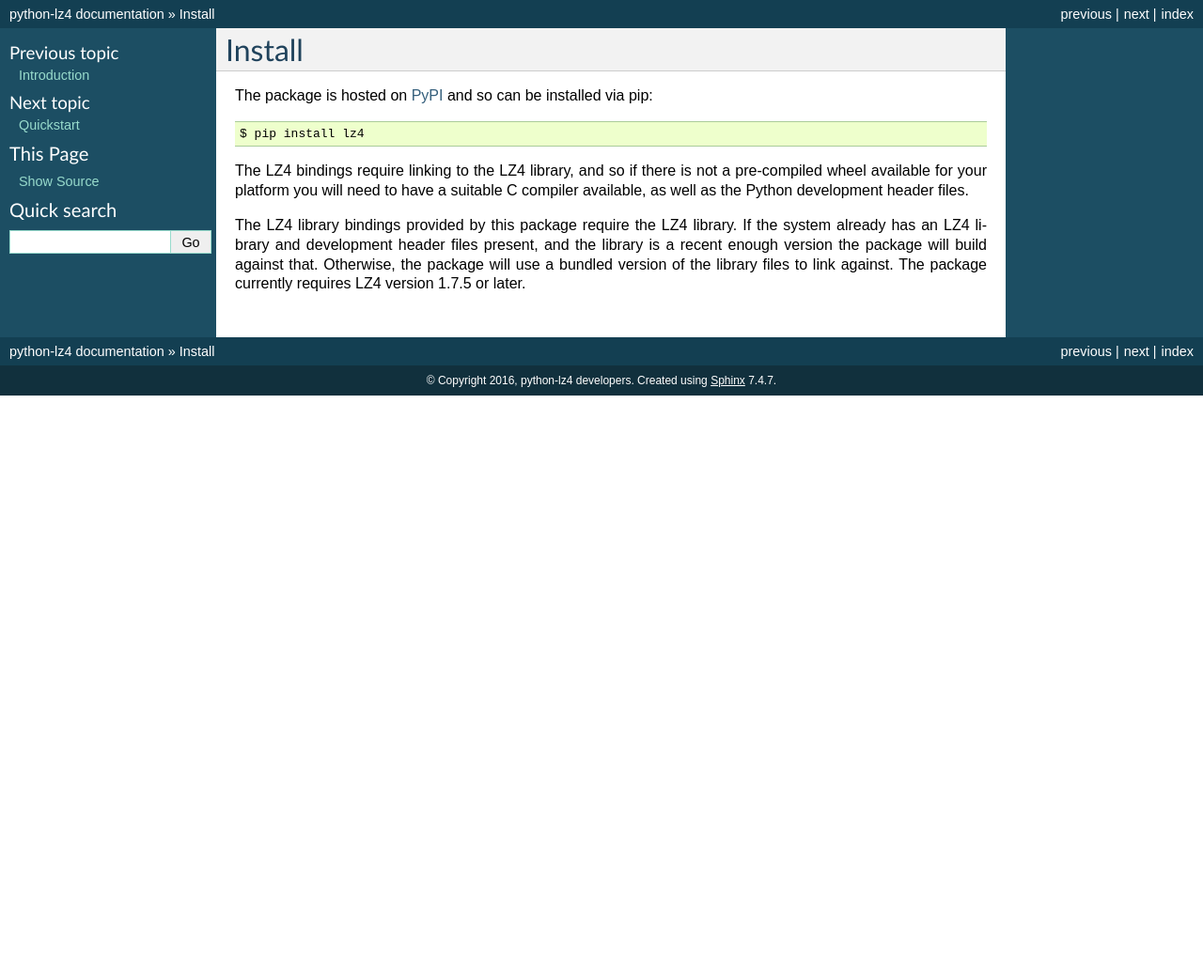
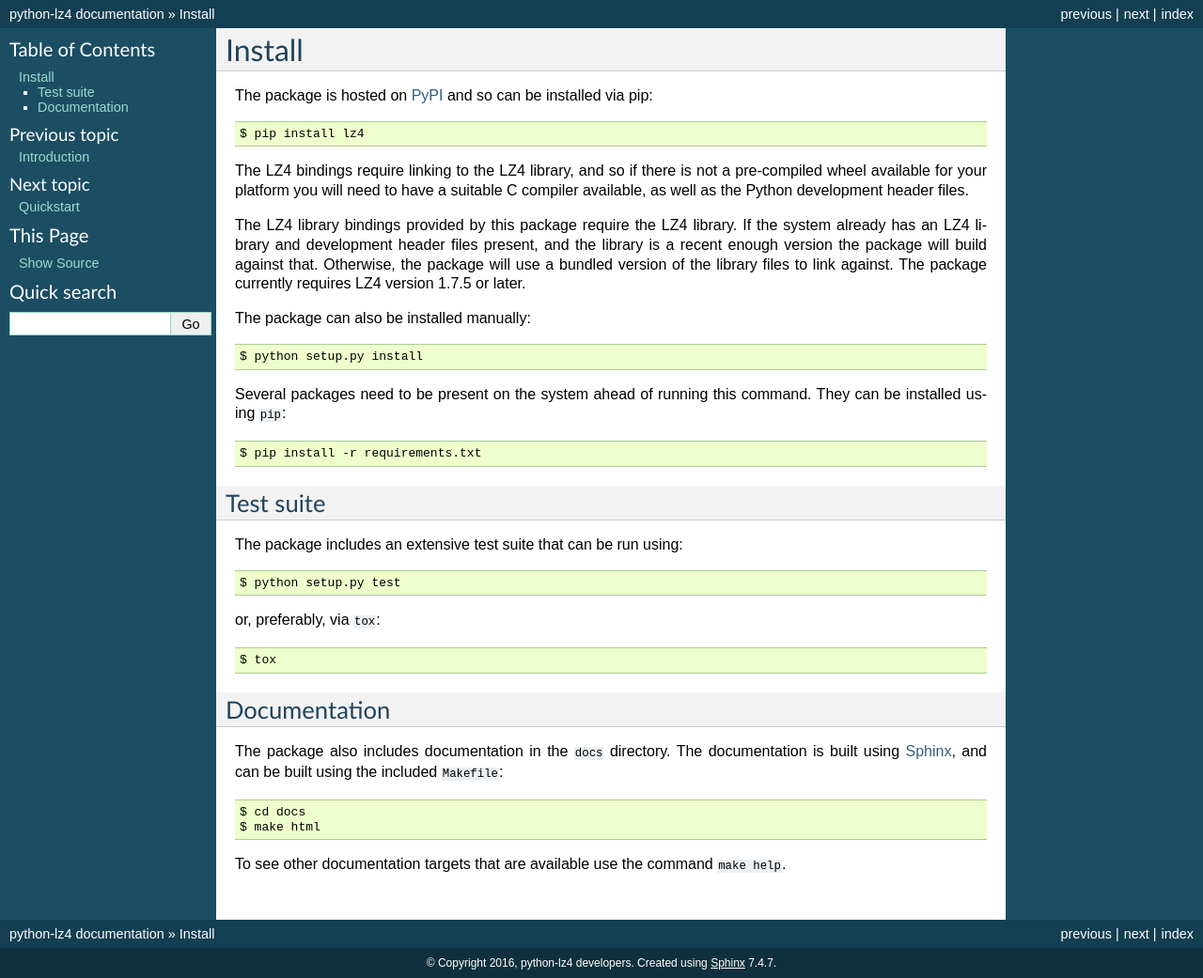
Before and after one commit to python-lz4/python-lz4, a Sphinx documentation site: the page built from docs/install.rst, in a window 1280 px wide. Shown: the whole page at 94% size. Built offline with Sphinx 7.4.7, drawn with Linux system fonts in a browser that asks for light colours; pages that are not in the unit, such as notebooks, are missing from menus; the version number could not be read and is left out; before the commit the page ends 900 px from its top, so only the background shows below that.

Commit message:
Update install.rst with test and docs information

```diff
--- a/docs/install.rst
+++ b/docs/install.rst
@@ -4,7 +4,7 @@ Install
 The package is hosted on `PyPI <http://pypi.python.org/pypi/lz4>`_ and so can be
 installed via pip::
 
-    $ pip install lz4
+  $ pip install lz4
 
 The LZ4 bindings require linking to the LZ4 library, and so if there is not a
 pre-compiled wheel available for your platform you will need to have a suitable
@@ -15,3 +15,35 @@ the system already has an LZ4 library and development header files present, and
 the library is a recent enough version the package will build against that.
 Otherwise, the package will use a bundled version of the library files to link
 against. The package currently requires LZ4 version 1.7.5 or later.
+
+The package can also be installed manually::
+
+  $ python setup.py install
+
+Several packages need to be present on the system ahead of running this command.
+They can be installed using ``pip``::
+
+  $ pip install -r requirements.txt
+
+Test suite
+----------
+
+The package includes an extensive test suite that can be run using::
+
+  $ python setup.py test
+
+or, preferably, via ``tox``::
+
+  $ tox
+
+Documentation
+-------------
+
+The package also includes documentation in the ``docs`` directory. The
+documentation is built using `Sphinx <http://www.sphinx-doc.org/en/stable/>`_,
+and can be built using the included ``Makefile``::
+
+  $ cd docs
+  $ make html
+
+To see other documentation targets that are available use the command ``make help``.
```
